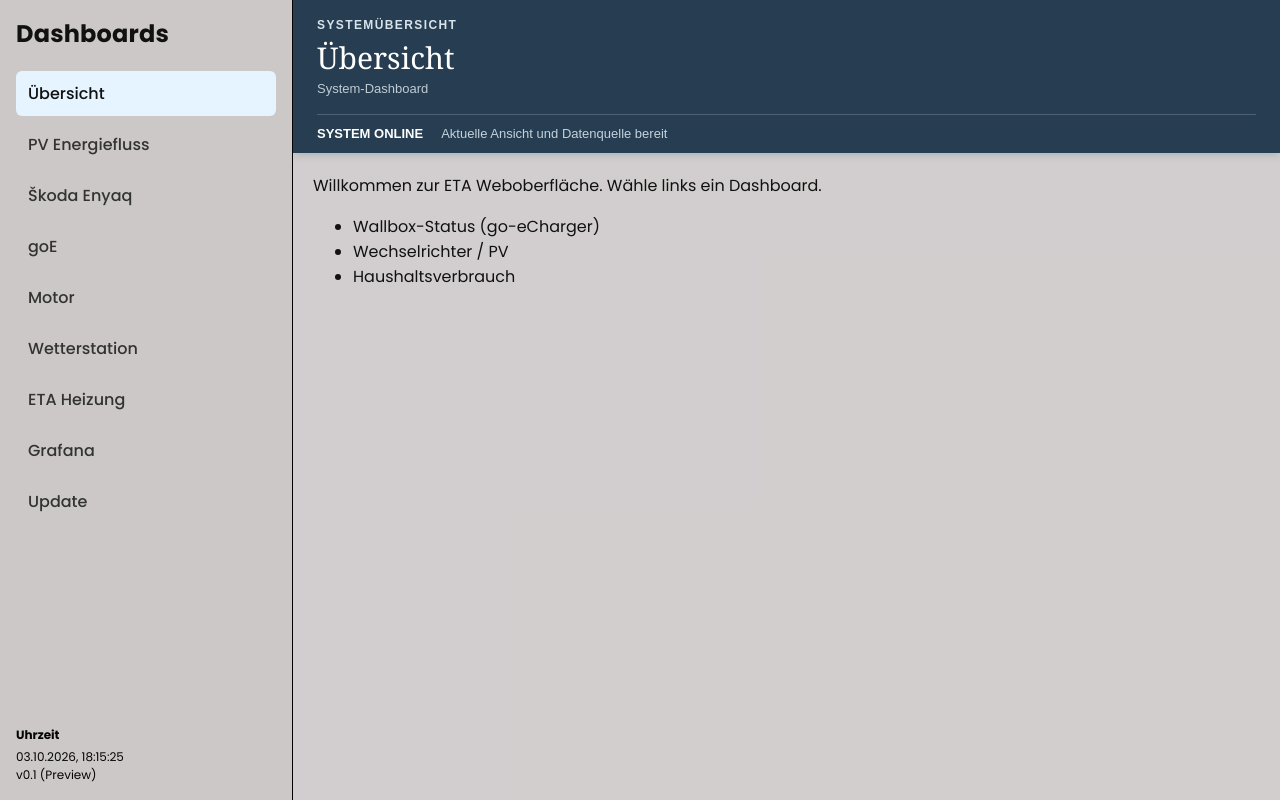
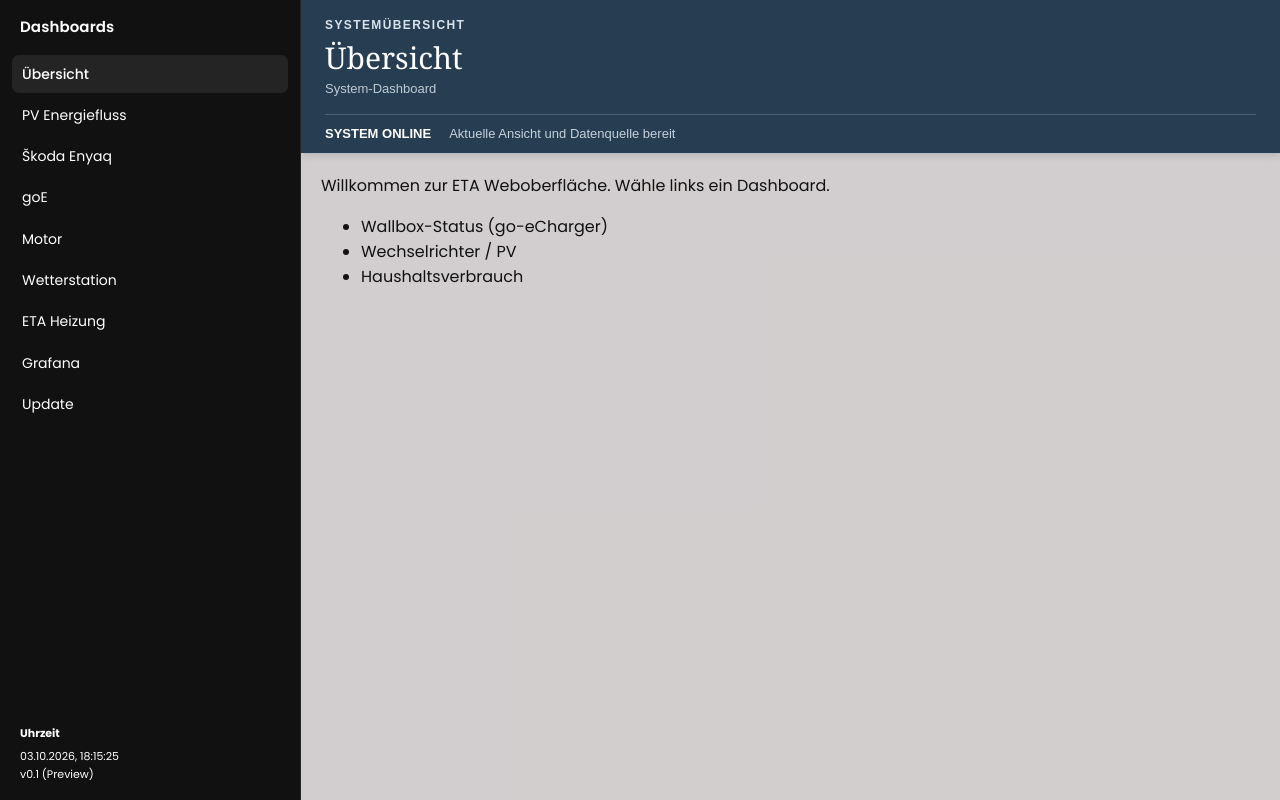
Before and after one commit to RDominik/home_dashboard, a React (Vite) app in the folder webui/: page / in a window 1280 px wide. Built offline with nearby package versions, Linux system fonts and the light colour scheme.

Commit message:
feat: implement sidebar component with navigation links and styling

```diff
--- /dev/null
+++ b/webui/src/App.css
@@ -0,0 +1,81 @@
+.app-sidebar {
+  width: 276px;
+  flex-shrink: 0;
+  overflow: hidden;
+  display: flex;
+  flex-direction: column;
+  padding: 16px 12px;
+  background: #111111;
+  border-right: 1px solid #272727;
+  color: #ffffff;
+  font-family: 'Poppins', system-ui, -apple-system, BlinkMacSystemFont, 'Segoe UI', sans-serif;
+}
+
+.app-sidebar-title {
+  margin: 0 8px 16px;
+  color: #ffffff;
+  font-size: 15px;
+  font-weight: 600;
+  line-height: 1.5;
+  letter-spacing: 0.1px;
+}
+
+.app-sidebar-nav {
+  display: grid;
+  gap: 3px;
+}
+
+.app-sidebar-link {
+  display: block;
+  min-width: 0;
+  padding: 9px 10px;
+  overflow: hidden;
+  border-radius: 7px;
+  color: #ffffff;
+  background: transparent;
+  text-decoration: none;
+  text-overflow: ellipsis;
+  white-space: nowrap;
+  font-size: 14px;
+  font-weight: 400;
+  line-height: 1.45;
+  transition: color 120ms ease, background-color 120ms ease;
+}
+
+.app-sidebar-link:hover {
+  color: #ffffff;
+  background: #1c1c1c;
+}
+
+.app-sidebar-link[aria-current='page'] {
+  color: #ffffff;
+  background: #242424;
+  font-weight: 500;
+}
+
+.app-sidebar-link:focus-visible {
+  outline: 2px solid #8b8b8b;
+  outline-offset: 1px;
+}
+
+.app-sidebar-footer {
+  margin-top: auto;
+  padding: 24px 8px 0;
+  color: #ffffff;
+  font-size: 11px;
+  font-weight: 400;
+  line-height: 1.7;
+}
+
+.app-sidebar-footer > div:first-child {
+  margin-bottom: 4px;
+  color: #ffffff;
+  font-weight: 500;
+}
+
+@media (max-width: 700px) {
+  .app-sidebar {
+    width: 210px;
+    padding-inline: 8px;
+  }
+}
--- a/webui/src/App.tsx
+++ b/webui/src/App.tsx
@@ -1,16 +1,6 @@
-import type { CSSProperties } from 'react'
 import { useEffect, useState } from 'react'
 import { NavLink, Outlet } from 'react-router-dom'
-
-const linkStyle = ({ isActive }: { isActive: boolean }): CSSProperties => ({
-  display: 'block',
-  padding: '10px 12px',
-  borderRadius: 6,
-  color: isActive ? '#111' : '#333',
-  background: isActive ? '#e6f4ff' : 'transparent',
-  textDecoration: 'none',
-  fontWeight: 500,
-})
+import './App.css'
 
 export default function App() {
   const [now, setNow] = useState(new Date())
@@ -26,22 +16,22 @@ export default function App() {
   }).format(now)
   return (
     <div style={{ position: 'fixed', inset: 0, display: 'flex', overflow: 'hidden', background: '#cfcbcbea' }}>
-      <aside style={{ width: 260, flexShrink: 0, overflow: 'hidden', borderRight: '1px solid #020202', padding: 16, background:'#cac6c6a9', display: 'flex', flexDirection: 'column' }}>
-        <h2 style={{ marginTop: 0, letterSpacing: '0.2px' }}>Dashboards
+      <aside className="app-sidebar">
+        <h2 className="app-sidebar-title">Dashboards
 
         </h2>
-        <nav style={{ display: 'grid', gap: 6 }}>
-          <NavLink to="/" style={linkStyle} end>Übersicht</NavLink>
-          <NavLink to="/energy" style={linkStyle}>PV Energiefluss</NavLink>
-          <NavLink to="/enyaq" style={linkStyle}>Škoda Enyaq</NavLink>
-          <NavLink to="/goE" style={linkStyle}>goE</NavLink>
-          <NavLink to="/huehnerklappe" style={linkStyle}>Motor</NavLink>
-          <NavLink to="/weather" style={linkStyle}>Wetterstation</NavLink>
-          <NavLink to="/heating" style={linkStyle}>ETA Heizung</NavLink>
-          <NavLink to="/grafana" style={linkStyle}>Grafana</NavLink>
-          <NavLink to="/update" style={linkStyle}>Update</NavLink>
+        <nav className="app-sidebar-nav">
+          <NavLink to="/" className="app-sidebar-link" end>Übersicht</NavLink>
+          <NavLink to="/energy" className="app-sidebar-link">PV Energiefluss</NavLink>
+          <NavLink to="/enyaq" className="app-sidebar-link">Škoda Enyaq</NavLink>
+          <NavLink to="/goE" className="app-sidebar-link">goE</NavLink>
+          <NavLink to="/huehnerklappe" className="app-sidebar-link">Motor</NavLink>
+          <NavLink to="/weather" className="app-sidebar-link">Wetterstation</NavLink>
+          <NavLink to="/heating" className="app-sidebar-link">ETA Heizung</NavLink>
+          <NavLink to="/grafana" className="app-sidebar-link">Grafana</NavLink>
+          <NavLink to="/update" className="app-sidebar-link">Update</NavLink>
         </nav>
-        <div style={{ marginTop: 'auto', paddingTop: 24, fontSize: 12, color: '#050505' }}>
+        <div className="app-sidebar-footer">
           <div style={{ fontWeight: 700, marginBottom: 4 }}>Uhrzeit</div>
           <div>{currentTime}</div>
           <div>v0.1 (Preview)</div>
```
